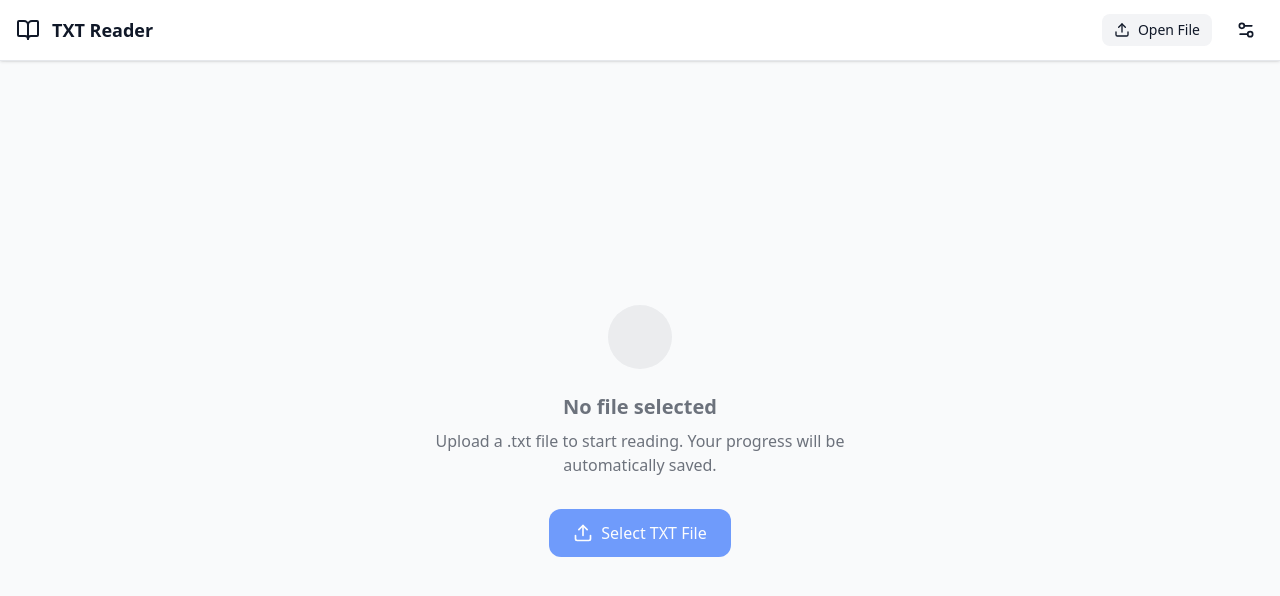
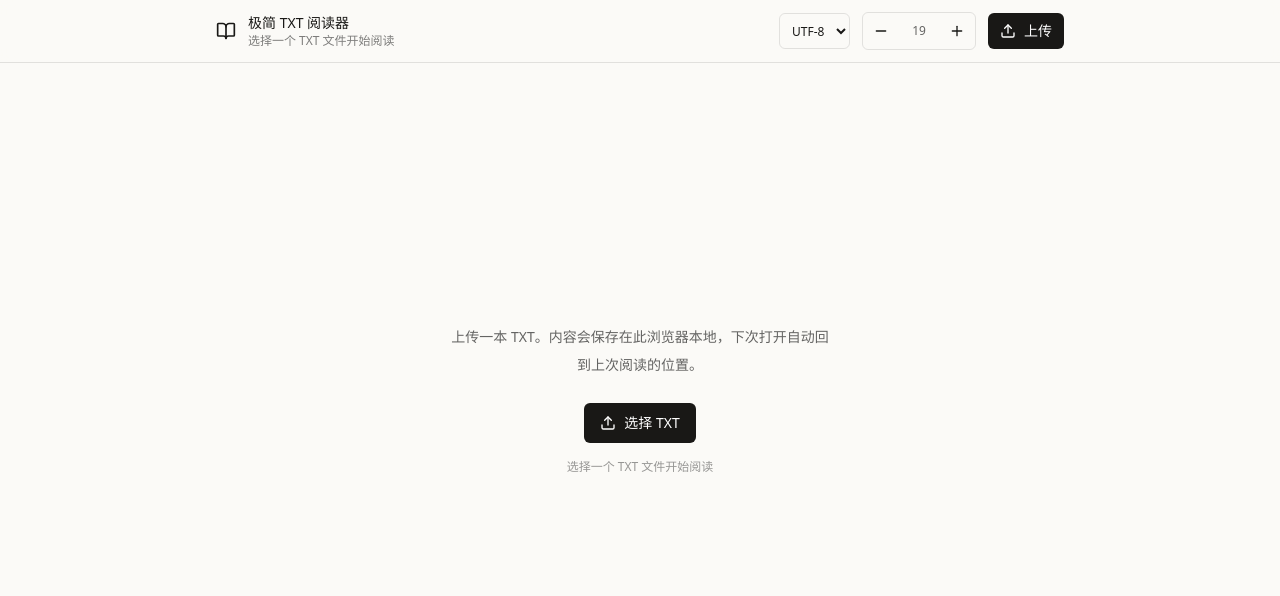
Before and after one commit to HappyTJH/txt-reader, a React (Vite) app: page / in a window 1280 px wide. Shown: the top 596 px of the page. Built offline with nearby package versions, Linux system fonts and the light colour scheme.

Commit message:
Polish TXT reader and Pages deployment

```diff
--- a/index.html
+++ b/index.html
@@ -1,9 +1,9 @@
 <!doctype html>
-<html lang="en">
+<html lang="zh-CN">
   <head>
     <meta charset="UTF-8" />
     <meta name="viewport" content="width=device-width, initial-scale=1.0" />
-    <title>My Google AI Studio App</title>
+    <title>TXT Reader</title>
   </head>
   <body>
     <div id="root"></div>
--- a/src/App.tsx
+++ b/src/App.tsx
@@ -1,343 +1,378 @@
-import React, { useState, useEffect, useRef, useCallback } from 'react';
-import { Upload, Moon, Sun, Type, BookOpen, Settings2, Coffee, ChevronUp } from 'lucide-react';
+import React, { useCallback, useEffect, useMemo, useRef, useState } from 'react';
+import { BookOpen, Minus, Plus, Upload } from 'lucide-react';
 
 interface ReaderSettings {
   fontSize: number;
-  theme: 'light' | 'dark' | 'sepia';
-  fontFamily: 'sans' | 'serif' | 'mono';
   lineHeight: number;
-  encoding: 'UTF-8' | 'GBK';
 }
 
-interface FileMeta {
+interface BookMeta {
+  id: string;
   name: string;
   size: number;
   lastModified: number;
 }
 
+interface SavedBook extends BookMeta {
+  content: string;
+  scrollTop: number;
+  progress: number;
+  updatedAt: number;
+}
+
+type Encoding = 'UTF-8' | 'GBK';
+
+const DB_NAME = 'txt-reader-library';
+const DB_VERSION = 1;
+const BOOK_STORE = 'books';
+const LAST_BOOK_KEY = 'txt-reader-last-book-id';
+const SETTINGS_KEY = 'txt-reader-settings-v2';
+
 const DEFAULT_SETTINGS: ReaderSettings = {
-  fontSize: 18,
-  theme: 'light',
-  fontFamily: 'serif',
-  lineHeight: 1.8,
-  encoding: 'UTF-8',
+  fontSize: 19,
+  lineHeight: 1.85,
 };
 
+const getBookId = (file: File) => `${file.name}:${file.size}:${file.lastModified}`;
+
+const openLibrary = () =>
+  new Promise<IDBDatabase>((resolve, reject) => {
+    const request = indexedDB.open(DB_NAME, DB_VERSION);
+
+    request.onupgradeneeded = () => {
+      const db = request.result;
+      if (!db.objectStoreNames.contains(BOOK_STORE)) {
+        db.createObjectStore(BOOK_STORE, { keyPath: 'id' });
+      }
+    };
+
+    request.onsuccess = () => resolve(request.result);
+    request.onerror = () => reject(request.error);
+  });
+
+const readFromStore = async <T,>(id: string) => {
+  const db = await openLibrary();
+
+  return new Promise<T | null>((resolve, reject) => {
+    const transaction = db.transaction(BOOK_STORE, 'readonly');
+    const request = transaction.objectStore(BOOK_STORE).get(id);
+
+    request.onsuccess = () => resolve((request.result as T | undefined) ?? null);
+    request.onerror = () => reject(request.error);
+    transaction.oncomplete = () => db.close();
+  });
+};
+
+const writeToStore = async (book: SavedBook) => {
+  const db = await openLibrary();
+
+  return new Promise<void>((resolve, reject) => {
+    const transaction = db.transaction(BOOK_STORE, 'readwrite');
+    transaction.objectStore(BOOK_STORE).put(book);
+
+    transaction.oncomplete = () => {
+      db.close();
+      resolve();
+    };
+    transaction.onerror = () => {
+      db.close();
+      reject(transaction.error);
+    };
+  });
+};
+
+const readTextFile = (file: File, encoding: Encoding) =>
+  new Promise<string>((resolve, reject) => {
+    const reader = new FileReader();
+
+    reader.onload = () => resolve(String(reader.result ?? ''));
+    reader.onerror = () => reject(reader.error);
+    reader.readAsText(file, encoding);
+  });
+
 export default function App() {
-  const [content, setContent] = useState<string>('');
-  const [fileMeta, setFileMeta] = useState<FileMeta | null>(null);
+  const [content, setContent] = useState('');
+  const [bookMeta, setBookMeta] = useState<BookMeta | null>(null);
   const [settings, setSettings] = useState<ReaderSettings>(DEFAULT_SETTINGS);
-  const [progress, setProgress] = useState<number>(0);
-  const [showSettings, setShowSettings] = useState(false);
-  const [isLoading, setIsLoading] = useState(false);
-  const [currentFile, setCurrentFile] = useState<File | null>(null);
+  const [encoding, setEncoding] = useState<Encoding>('UTF-8');
+  const [progress, setProgress] = useState(0);
+  const [status, setStatus] = useState('选择一个 TXT 文件开始阅读');
 
-  const scrollContainerRef = useRef<HTMLDivElement>(null);
+  const readerRef = useRef<HTMLElement>(null);
   const fileInputRef = useRef<HTMLInputElement>(null);
+  const currentBookRef = useRef<SavedBook | null>(null);
+  const pendingScrollTopRef = useRef<number | null>(null);
+  const saveTimerRef = useRef<number | null>(null);
 
-  // Load settings on mount
   useEffect(() => {
-    const savedSettings = localStorage.getItem('txt-reader-settings');
-    if (savedSettings) {
+    const savedSettings = localStorage.getItem(SETTINGS_KEY);
+    if (!savedSettings) return;
+
     try {
       setSettings({ ...DEFAULT_SETTINGS, ...JSON.parse(savedSettings) });
-      } catch (e) {
-        console.error('Failed to parse settings', e);
-      }
+    } catch {
+      localStorage.removeItem(SETTINGS_KEY);
     }
   }, []);
 
-  // Save settings when they change
   useEffect(() => {
-    localStorage.setItem('txt-reader-settings', JSON.stringify(settings));
+    localStorage.setItem(SETTINGS_KEY, JSON.stringify(settings));
   }, [settings]);
 
-  // Restore scroll position when content loads
   useEffect(() => {
-    if (fileMeta && content && scrollContainerRef.current) {
-      const savedPosition = localStorage.getItem(`txt-reader-pos-${fileMeta.name}-${fileMeta.size}`);
-      if (savedPosition) {
-        // Small delay to ensure rendering is complete before scrolling
-        setTimeout(() => {
-          if (scrollContainerRef.current) {
-            scrollContainerRef.current.scrollTop = parseFloat(savedPosition);
-            updateProgress(scrollContainerRef.current);
+    let cancelled = false;
+
+    const restoreLastBook = async () => {
+      const lastBookId = localStorage.getItem(LAST_BOOK_KEY);
+      if (!lastBookId) return;
+
+      try {
+        const savedBook = await readFromStore<SavedBook>(lastBookId);
+        if (!savedBook || cancelled) return;
+
+        currentBookRef.current = savedBook;
+        pendingScrollTopRef.current = savedBook.scrollTop;
+        setBookMeta({
+          id: savedBook.id,
+          name: savedBook.name,
+          size: savedBook.size,
+          lastModified: savedBook.lastModified,
+        });
+        setContent(savedBook.content);
+        setProgress(savedBook.progress);
+        setStatus(`已恢复：${savedBook.name}`);
+      } catch {
+        if (!cancelled) {
+          setStatus('未能恢复上次阅读，可以重新上传 TXT');
         }
-        }, 100);
-      } else {
-        scrollContainerRef.current.scrollTop = 0;
-        setProgress(0);
-      }
-    }
-  }, [fileMeta, content]);
-
-  const handleFileUpload = (e: React.ChangeEvent<HTMLInputElement>) => {
-    const file = e.target.files?.[0];
-    if (!file) return;
-    setCurrentFile(file);
-    setShowSettings(false);
-  };
-
-  // Read file when currentFile or encoding changes
-  useEffect(() => {
-    if (!currentFile) return;
-
-    setIsLoading(true);
-    const reader = new FileReader();
-
-    reader.onload = (event) => {
-      const text = event.target?.result as string;
-      setContent(text);
-      setFileMeta({
-        name: currentFile.name,
-        size: currentFile.size,
-        lastModified: currentFile.lastModified,
-      });
-      setIsLoading(false);
-    };
-
-    reader.onerror = () => {
-      alert('Failed to read file');
-      setIsLoading(false);
-    };
-
-    reader.readAsText(currentFile, settings.encoding);
-  }, [currentFile, settings.encoding]);
-
-  const updateProgress = (target: HTMLDivElement) => {
-    const { scrollTop, scrollHeight, clientHeight } = target;
-    const maxScroll = scrollHeight - clientHeight;
-    if (maxScroll <= 0) {
-      setProgress(100);
-      return;
-    }
-    const currentProgress = (scrollTop / maxScroll) * 100;
-    setProgress(Math.min(100, Math.max(0, currentProgress)));
-  };
-
-  const handleScroll = useCallback((e: React.UIEvent<HTMLDivElement>) => {
-    if (!fileMeta) return;
-
-    const target = e.target as HTMLDivElement;
-    updateProgress(target);
-
-    // Save position
-    localStorage.setItem(
-      `txt-reader-pos-${fileMeta.name}-${fileMeta.size}`,
-      target.scrollTop.toString()
-    );
-  }, [fileMeta]);
-
-  const getThemeClasses = () => {
-    switch (settings.theme) {
-      case 'dark':
-        return 'bg-gray-900 text-gray-300';
-      case 'sepia':
-        return 'bg-[#f4ecd8] text-[#5b4636]';
-      default:
-        return 'bg-gray-50 text-gray-900';
       }
     };
 
-  const getFontClasses = () => {
-    switch (settings.fontFamily) {
-      case 'sans': return 'font-sans';
-      case 'mono': return 'font-mono';
-      default: return 'font-serif';
+    restoreLastBook();
+
+    return () => {
+      cancelled = true;
+    };
+  }, []);
+
+  useEffect(() => {
+    if (!content || pendingScrollTopRef.current === null) return;
+
+    window.requestAnimationFrame(() => {
+      window.requestAnimationFrame(() => {
+        window.scrollTo({ top: pendingScrollTopRef.current ?? 0 });
+        pendingScrollTopRef.current = null;
+      });
+    });
+  }, [content, settings.fontSize, settings.lineHeight]);
+
+  useEffect(() => {
+    return () => {
+      if (saveTimerRef.current) {
+        window.clearTimeout(saveTimerRef.current);
+      }
+    };
+  }, []);
+
+  const formattedSize = useMemo(() => {
+    if (!bookMeta) return '';
+    if (bookMeta.size < 1024 * 1024) return `${Math.max(1, Math.round(bookMeta.size / 1024))} KB`;
+    return `${(bookMeta.size / 1024 / 1024).toFixed(1)} MB`;
+  }, [bookMeta]);
+
+  const saveProgress = useCallback((scrollTop: number, nextProgress: number) => {
+    const currentBook = currentBookRef.current;
+    if (!currentBook) return;
+
+    const nextBook = {
+      ...currentBook,
+      scrollTop,
+      progress: nextProgress,
+      updatedAt: Date.now(),
+    };
+
+    currentBookRef.current = nextBook;
+
+    if (saveTimerRef.current) {
+      window.clearTimeout(saveTimerRef.current);
+    }
+
+    saveTimerRef.current = window.setTimeout(() => {
+      writeToStore(nextBook).catch(() => {
+        setStatus('进度保存失败，请稍后重试');
+      });
+    }, 250);
+  }, []);
+
+  const calculateProgress = useCallback(() => {
+    if (pendingScrollTopRef.current !== null) return;
+
+    const documentHeight = document.documentElement.scrollHeight - window.innerHeight;
+    const nextProgress = documentHeight <= 0 ? 100 : Math.min(100, Math.max(0, (window.scrollY / documentHeight) * 100));
+
+    setProgress(nextProgress);
+    saveProgress(window.scrollY, nextProgress);
+  }, [saveProgress]);
+
+  useEffect(() => {
+    if (!content) return undefined;
+
+    calculateProgress();
+    window.addEventListener('scroll', calculateProgress, { passive: true });
+    window.addEventListener('resize', calculateProgress);
+
+    return () => {
+      window.removeEventListener('scroll', calculateProgress);
+      window.removeEventListener('resize', calculateProgress);
+    };
+  }, [calculateProgress, content]);
+
+  const handleFileUpload = async (event: React.ChangeEvent<HTMLInputElement>) => {
+    const file = event.target.files?.[0];
+    if (!file) return;
+
+    setStatus('正在读取 TXT...');
+
+    try {
+      const text = await readTextFile(file, encoding);
+      const meta = {
+        id: getBookId(file),
+        name: file.name,
+        size: file.size,
+        lastModified: file.lastModified,
+      };
+
+      const previousBook = await readFromStore<SavedBook>(meta.id);
+      const savedBook: SavedBook = {
+        ...meta,
+        content: text,
+        scrollTop: previousBook?.scrollTop ?? 0,
+        progress: previousBook?.progress ?? 0,
+        updatedAt: Date.now(),
+      };
+
+      await writeToStore(savedBook);
+      localStorage.setItem(LAST_BOOK_KEY, meta.id);
+      currentBookRef.current = savedBook;
+      pendingScrollTopRef.current = savedBook.scrollTop;
+
+      setBookMeta(meta);
+      setContent(text);
+      setProgress(savedBook.progress);
+      setStatus(previousBook ? `已载入，并恢复到 ${savedBook.progress.toFixed(1)}%` : '已载入，从开头开始');
+    } catch {
+      setStatus('读取失败，请确认这是可读取的 TXT 文件');
+    } finally {
+      event.target.value = '';
     }
   };
 
-  const scrollToTop = () => {
-    if (scrollContainerRef.current) {
-      scrollContainerRef.current.scrollTo({ top: 0, behavior: 'smooth' });
-    }
+  const adjustFontSize = (delta: number) => {
+    setSettings((current) => ({
+      ...current,
+      fontSize: Math.min(28, Math.max(15, current.fontSize + delta)),
+    }));
   };
 
   return (
-    <div className={`h-screen w-full flex flex-col transition-colors duration-300 ${getThemeClasses()}`}>
-      {/* Header */}
-      <header className={`shrink-0 border-b px-4 py-3 flex items-center justify-between z-10 shadow-sm
-        ${settings.theme === 'dark' ? 'border-gray-800 bg-gray-900/95' :
-          settings.theme === 'sepia' ? 'border-[#e4dcc8] bg-[#f4ecd8]/95' :
-          'border-gray-200 bg-white/95'} backdrop-blur-sm`}
-      >
-        <div className="flex items-center gap-3">
-          <BookOpen className="w-6 h-6" />
-          <h1 className="font-semibold text-lg hidden sm:block truncate max-w-[200px] md:max-w-md">
-            {fileMeta ? fileMeta.name : 'TXT Reader'}
+    <div className="min-h-screen bg-[#fbfaf7] text-[#191816]">
+      <header className="sticky top-0 z-10 border-b border-black/10 bg-[#fbfaf7]/90 backdrop-blur">
+        <div className="mx-auto flex max-w-4xl items-center gap-3 px-4 py-3 sm:px-6">
+          <BookOpen className="h-5 w-5 shrink-0" aria-hidden="true" />
+          <div className="min-w-0 flex-1">
+            <h1 className="truncate text-sm font-medium">
+              {bookMeta?.name ?? '极简 TXT 阅读器'}
             </h1>
+            <p className="truncate text-xs text-black/50">
+              {bookMeta ? `${formattedSize} · ${progress.toFixed(1)}%` : status}
+            </p>
           </div>
 
-        <div className="flex items-center gap-2 sm:gap-4">
           <input
+            ref={fileInputRef}
+            className="hidden"
             type="file"
-            accept=".txt"
-            className="hidden"
-            ref={fileInputRef}
+            accept=".txt,text/plain"
             onChange={handleFileUpload}
           />
+
+          <select
+            aria-label="文本编码"
+            value={encoding}
+            onChange={(event) => setEncoding(event.target.value as Encoding)}
+            className="h-9 rounded-md border border-black/10 bg-transparent px-2 text-xs outline-none transition focus:border-black/30"
+          >
+            <option value="UTF-8">UTF-8</option>
+            <option value="GBK">GBK</option>
+          </select>
+
+          <div className="hidden items-center rounded-md border border-black/10 sm:flex">
             <button
-            onClick={() => fileInputRef.current?.click()}
-            className={`flex items-center gap-2 px-3 py-1.5 rounded-lg text-sm font-medium transition-colors
-              ${settings.theme === 'dark' ? 'bg-gray-800 hover:bg-gray-700' :
-                settings.theme === 'sepia' ? 'bg-[#e8dfc8] hover:bg-[#dcd1b4]' :
-                'bg-gray-100 hover:bg-gray-200'}`}
+              type="button"
+              aria-label="减小字号"
+              onClick={() => adjustFontSize(-1)}
+              className="grid h-9 w-9 place-items-center hover:bg-black/5"
             >
-            <Upload className="w-4 h-4" />
-            <span className="hidden sm:inline">Open File</span>
+              <Minus className="h-4 w-4" aria-hidden="true" />
             </button>
+            <span className="w-10 text-center text-xs text-black/60">{settings.fontSize}</span>
+            <button
+              type="button"
+              aria-label="增大字号"
+              onClick={() => adjustFontSize(1)}
+              className="grid h-9 w-9 place-items-center hover:bg-black/5"
+            >
+              <Plus className="h-4 w-4" aria-hidden="true" />
+            </button>
+          </div>
 
           <button
-            onClick={() => setShowSettings(!showSettings)}
-            className={`p-2 rounded-lg transition-colors
-              ${settings.theme === 'dark' ? 'hover:bg-gray-800' :
-                settings.theme === 'sepia' ? 'hover:bg-[#e8dfc8]' :
-                'hover:bg-gray-100'}`}
+            type="button"
+            onClick={() => fileInputRef.current?.click()}
+            className="inline-flex h-9 items-center gap-2 rounded-md bg-[#191816] px-3 text-sm text-white transition hover:bg-black"
           >
-            <Settings2 className="w-5 h-5" />
+            <Upload className="h-4 w-4" aria-hidden="true" />
+            <span>上传</span>
           </button>
         </div>
+        {content && (
+          <div className="h-px bg-black/10">
+            <div className="h-px bg-[#191816]" style={{ width: `${progress}%` }} />
+          </div>
+        )}
       </header>
 
-      {/* Settings Panel */}
-      {showSettings && (
-        <div className={`absolute top-16 right-4 sm:right-8 w-72 rounded-xl shadow-xl border p-4 z-20 transition-all
-          ${settings.theme === 'dark' ? 'bg-gray-800 border-gray-700' :
-            settings.theme === 'sepia' ? 'bg-[#fdf6e3] border-[#e4dcc8]' :
-            'bg-white border-gray-200'}`}
-        >
-          <div className="space-y-6">
-            {/* Theme */}
-            <div className="space-y-2">
-              <label className="text-xs font-semibold uppercase tracking-wider opacity-60">Theme</label>
-              <div className="flex gap-2">
-                <button onClick={() => setSettings({ ...settings, theme: 'light' })} className={`flex-1 py-2 flex justify-center rounded-lg border ${settings.theme === 'light' ? 'border-blue-500 ring-1 ring-blue-500' : 'border-gray-200'} bg-white text-gray-900`} title="Light"><Sun className="w-4 h-4" /></button>
-                <button onClick={() => setSettings({ ...settings, theme: 'sepia' })} className={`flex-1 py-2 flex justify-center rounded-lg border ${settings.theme === 'sepia' ? 'border-amber-600 ring-1 ring-amber-600' : 'border-[#e4dcc8]'} bg-[#f4ecd8] text-[#5b4636]`} title="Sepia"><Coffee className="w-4 h-4" /></button>
-                <button onClick={() => setSettings({ ...settings, theme: 'dark' })} className={`flex-1 py-2 flex justify-center rounded-lg border ${settings.theme === 'dark' ? 'border-blue-400 ring-1 ring-blue-400' : 'border-gray-700'} bg-gray-900 text-gray-100`} title="Dark"><Moon className="w-4 h-4" /></button>
-              </div>
-            </div>
-
-            {/* Encoding */}
-            <div className="space-y-2">
-              <label className="text-xs font-semibold uppercase tracking-wider opacity-60">Text Encoding</label>
-              <div className="flex gap-2">
-                <button onClick={() => setSettings({ ...settings, encoding: 'UTF-8' })} className={`flex-1 py-1.5 rounded-lg text-sm ${settings.encoding === 'UTF-8' ? 'bg-blue-500 text-white' : 'bg-transparent border opacity-70 hover:opacity-100'}`}>UTF-8</button>
-                <button onClick={() => setSettings({ ...settings, encoding: 'GBK' })} className={`flex-1 py-1.5 rounded-lg text-sm ${settings.encoding === 'GBK' ? 'bg-blue-500 text-white' : 'bg-transparent border opacity-70 hover:opacity-100'}`}>GBK</button>
-              </div>
-              <p className="text-[10px] opacity-50 leading-tight">Switch to GBK if Chinese characters appear garbled.</p>
-            </div>
-
-            {/* Font Family */}
-            <div className="space-y-2">
-              <label className="text-xs font-semibold uppercase tracking-wider opacity-60">Font Style</label>
-              <div className="flex gap-2">
-                <button onClick={() => setSettings({ ...settings, fontFamily: 'sans' })} className={`flex-1 py-1.5 rounded-lg text-sm font-sans ${settings.fontFamily === 'sans' ? 'bg-blue-500 text-white' : 'bg-transparent border opacity-70 hover:opacity-100'}`}>Sans</button>
-                <button onClick={() => setSettings({ ...settings, fontFamily: 'serif' })} className={`flex-1 py-1.5 rounded-lg text-sm font-serif ${settings.fontFamily === 'serif' ? 'bg-blue-500 text-white' : 'bg-transparent border opacity-70 hover:opacity-100'}`}>Serif</button>
-                <button onClick={() => setSettings({ ...settings, fontFamily: 'mono' })} className={`flex-1 py-1.5 rounded-lg text-sm font-mono ${settings.fontFamily === 'mono' ? 'bg-blue-500 text-white' : 'bg-transparent border opacity-70 hover:opacity-100'}`}>Mono</button>
-              </div>
-            </div>
-
-            {/* Font Size */}
-            <div className="space-y-2">
-              <div className="flex justify-between items-center">
-                <label className="text-xs font-semibold uppercase tracking-wider opacity-60">Font Size</label>
-                <span className="text-xs opacity-60">{settings.fontSize}px</span>
-              </div>
-              <div className="flex items-center gap-3">
-                <button onClick={() => setSettings({ ...settings, fontSize: Math.max(12, settings.fontSize - 2) })} className="p-1 rounded hover:bg-black/5 dark:hover:bg-white/10"><Type className="w-4 h-4" /></button>
-                <input type="range" min="12" max="36" step="1" value={settings.fontSize} onChange={(e) => setSettings({ ...settings, fontSize: parseInt(e.target.value) })} className="flex-1 h-1.5 bg-gray-200 rounded-lg appearance-none cursor-pointer dark:bg-gray-700" />
-                <button onClick={() => setSettings({ ...settings, fontSize: Math.min(36, settings.fontSize + 2) })} className="p-1 rounded hover:bg-black/5 dark:hover:bg-white/10"><Type className="w-5 h-5" /></button>
-              </div>
-            </div>
-
-            {/* Line Height */}
-            <div className="space-y-2">
-              <div className="flex justify-between items-center">
-                <label className="text-xs font-semibold uppercase tracking-wider opacity-60">Line Spacing</label>
-                <span className="text-xs opacity-60">{settings.lineHeight.toFixed(1)}</span>
-              </div>
-              <input type="range" min="1.2" max="2.5" step="0.1" value={settings.lineHeight} onChange={(e) => setSettings({ ...settings, lineHeight: parseFloat(e.target.value) })} className="w-full h-1.5 bg-gray-200 rounded-lg appearance-none cursor-pointer dark:bg-gray-700" />
-            </div>
-          </div>
-        </div>
-      )}
-
-      {/* Main Content Area */}
-      <main
-        ref={scrollContainerRef}
-        onScroll={handleScroll}
-        className="flex-1 overflow-y-auto relative scroll-smooth"
-      >
-        {isLoading ? (
-          <div className="h-full flex items-center justify-center">
-            <div className="animate-pulse flex flex-col items-center gap-4 opacity-60">
-              <BookOpen className="w-12 h-12" />
-              <p>Loading book...</p>
-            </div>
-          </div>
-        ) : content ? (
-          <div className="max-w-3xl mx-auto px-6 sm:px-12 py-12 md:py-20">
-            <pre
-              className={`whitespace-pre-wrap break-words ${getFontClasses()}`}
+      <main ref={readerRef} className="mx-auto max-w-4xl px-4 py-10 sm:px-6 sm:py-14">
+        {content ? (
+          <article
+            className="mx-auto max-w-3xl whitespace-pre-wrap break-words text-justify"
             style={{
               fontSize: `${settings.fontSize}px`,
               lineHeight: settings.lineHeight,
-                tabSize: 4
+              fontFamily: '"Noto Serif SC", "Songti SC", SimSun, Georgia, serif',
             }}
           >
             {content}
-            </pre>
-
-            <div className="mt-20 pt-10 border-t border-current opacity-20 text-center pb-20">
-              <p>End of Document</p>
+          </article>
+        ) : (
+          <section className="flex min-h-[70vh] items-center justify-center">
+            <div className="w-full max-w-sm text-center">
+              <p className="mb-6 text-sm leading-7 text-black/60">
+                上传一本 TXT。内容会保存在此浏览器本地，下次打开自动回到上次阅读的位置。
+              </p>
+              <button
+                type="button"
+                onClick={() => fileInputRef.current?.click()}
+                className="inline-flex h-10 items-center gap-2 rounded-md bg-[#191816] px-4 text-sm text-white transition hover:bg-black"
+              >
+                <Upload className="h-4 w-4" aria-hidden="true" />
+                选择 TXT
+              </button>
+              <p className="mt-4 text-xs text-black/40">{status}</p>
             </div>
-          </div>
-        ) : (
-          <div className="h-full flex items-center justify-center p-6">
-            <div className="text-center max-w-md opacity-60">
-              <div className="inline-flex items-center justify-center w-16 h-16 rounded-full bg-current opacity-10 mb-6">
-                <BookOpen className="w-8 h-8" />
-              </div>
-              <h2 className="text-xl font-semibold mb-2">No file selected</h2>
-              <p className="mb-8">Upload a .txt file to start reading. Your progress will be automatically saved.</p>
-              <button
-                onClick={() => fileInputRef.current?.click()}
-                className="inline-flex items-center gap-2 px-6 py-3 rounded-xl bg-blue-600 text-white hover:bg-blue-700 transition-colors font-medium"
-              >
-                <Upload className="w-5 h-5" />
-                Select TXT File
-              </button>
-            </div>
-          </div>
+          </section>
         )}
       </main>
-
-      {/* Footer / Progress Bar */}
-      {content && (
-        <footer className={`shrink-0 border-t px-4 py-2 text-xs flex items-center justify-between z-10
-          ${settings.theme === 'dark' ? 'border-gray-800 bg-gray-900' :
-            settings.theme === 'sepia' ? 'border-[#e4dcc8] bg-[#f4ecd8]' :
-            'border-gray-200 bg-white'}`}
-        >
-          <div className="flex-1 flex items-center gap-4">
-            <div className="w-full max-w-md h-1.5 rounded-full overflow-hidden bg-black/10 dark:bg-white/10">
-              <div
-                className="h-full bg-blue-500 transition-all duration-150 ease-out"
-                style={{ width: `${progress}%` }}
-              />
-            </div>
-            <span className="font-medium opacity-70 w-12 text-right">{progress.toFixed(1)}%</span>
-          </div>
-
-          <button
-            onClick={scrollToTop}
-            className="ml-4 p-1.5 rounded-md hover:bg-black/5 dark:hover:bg-white/10 opacity-60 hover:opacity-100 transition-all"
-            title="Scroll to top"
-          >
-            <ChevronUp className="w-4 h-4" />
-          </button>
-        </footer>
-      )}
     </div>
   );
 }
```
Also changed, not shown: package.json (+5 -12 lines), vite.config.ts (+7 -21 lines), 1 other file (tests, documents, lock files or other folders). Lines whose indentation alone changed are shown as unchanged.
